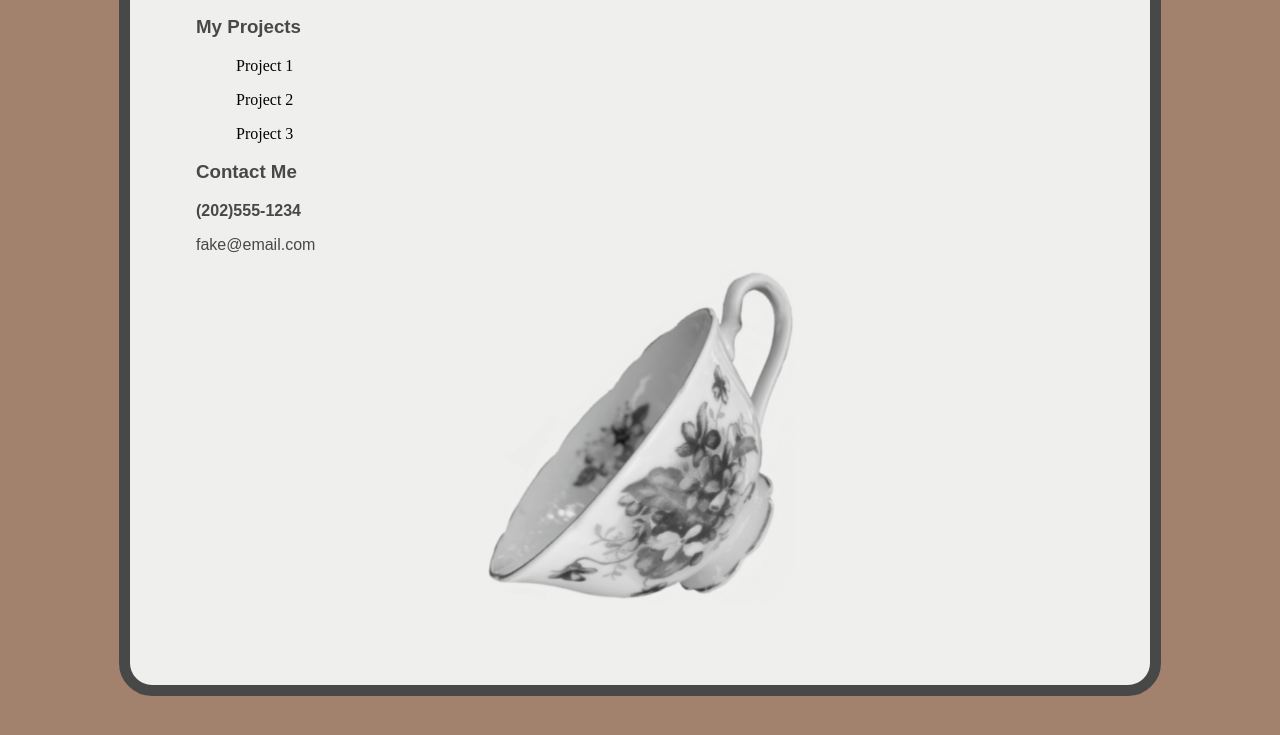
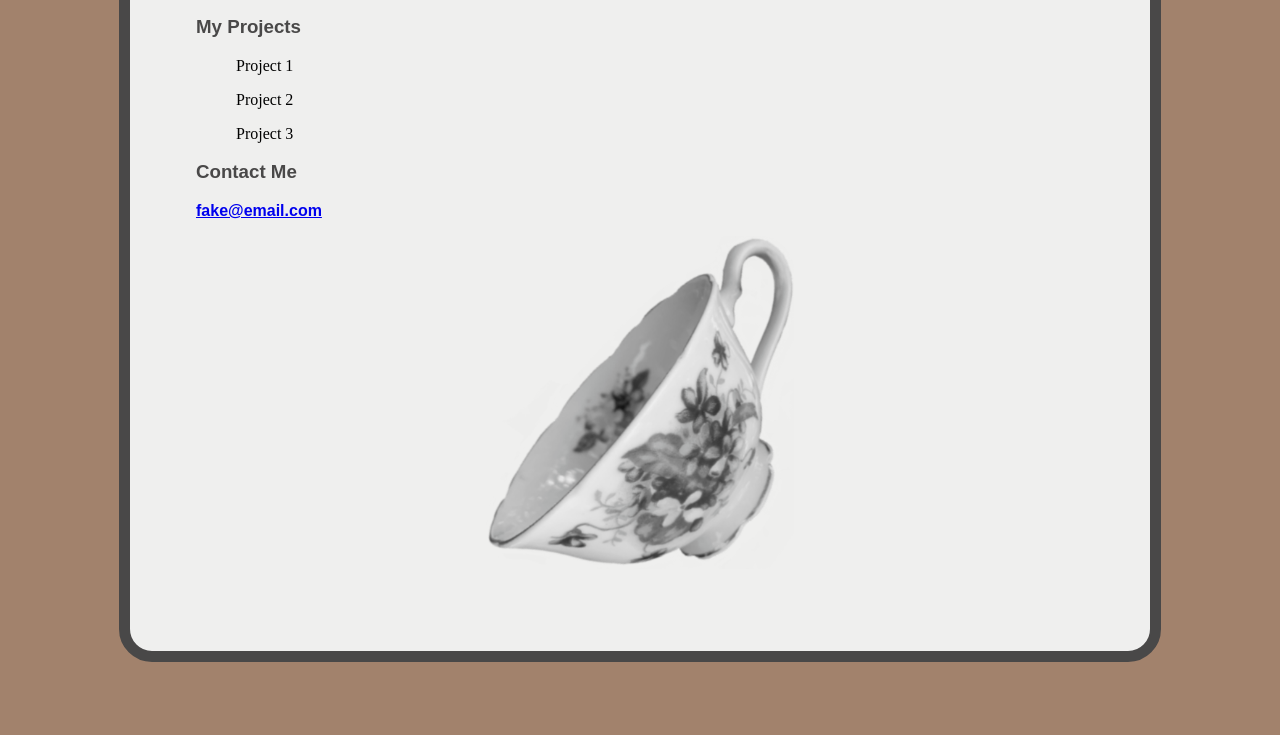
Before and after one commit to QueenofTeacups/emily-official-portfolio, a plain HTML site: page index.html in a window 1280 px wide. Shown: the part 915-1650 px from the top of the page. Drawn offline with Linux system fonts and the light colour scheme.

Commit message:
corrected the code for the fake email link and tested

```diff
--- a/index.html
+++ b/index.html
@@ -34,13 +34,10 @@
 
         <h3>Contact Me</h3>
 
-        <p>
-          <b>(202)555-1234</b>
-        </p>
+        <p><a href="mailto:fake@email.com"><strong>fake@email.com</strong> </a></p>
 
 
   <!--Cannot figure out how to make this email to turn into a link and be bold...-->
-        <p>fake@email.com <a href="fake@email.com"></a></p>
 
             <a>
             <img src="./assets/images/Teacup.png" alt="picture of a teacup">
```
Also changed, not shown: 1 other file.
